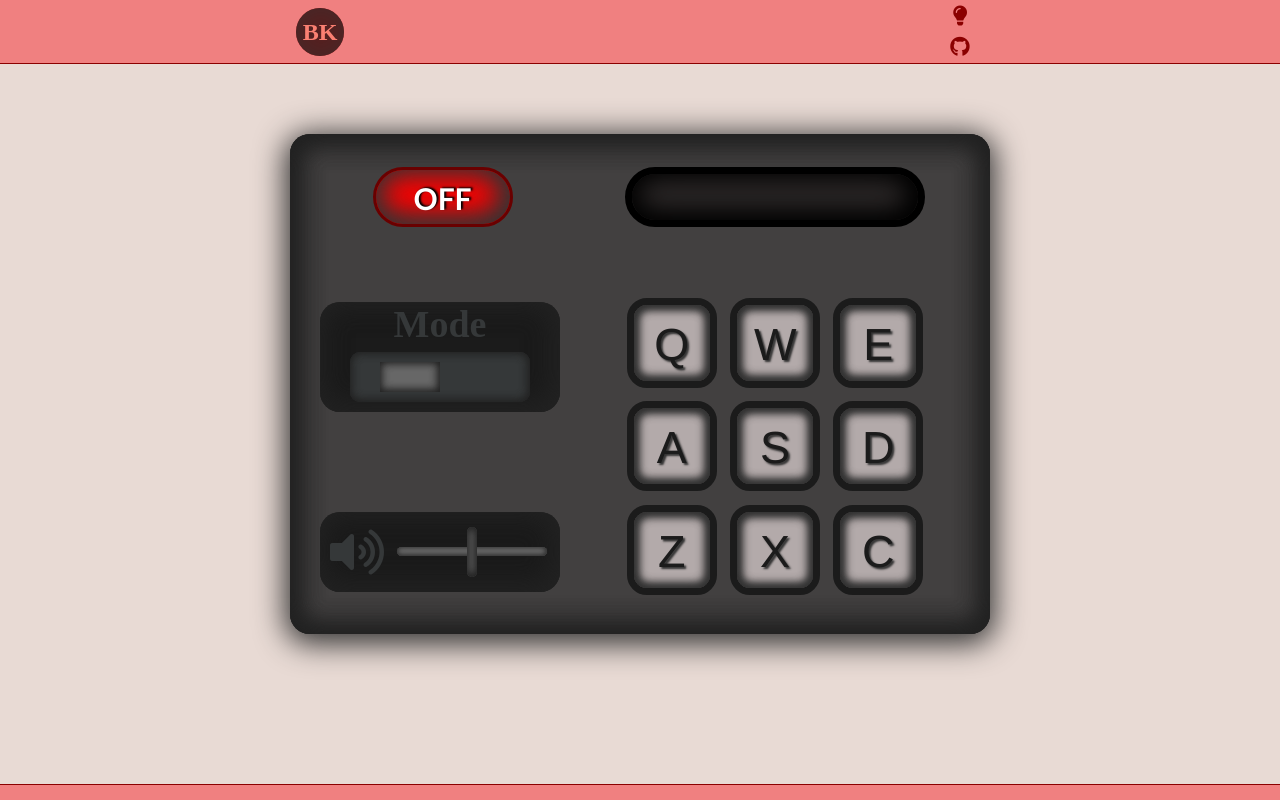
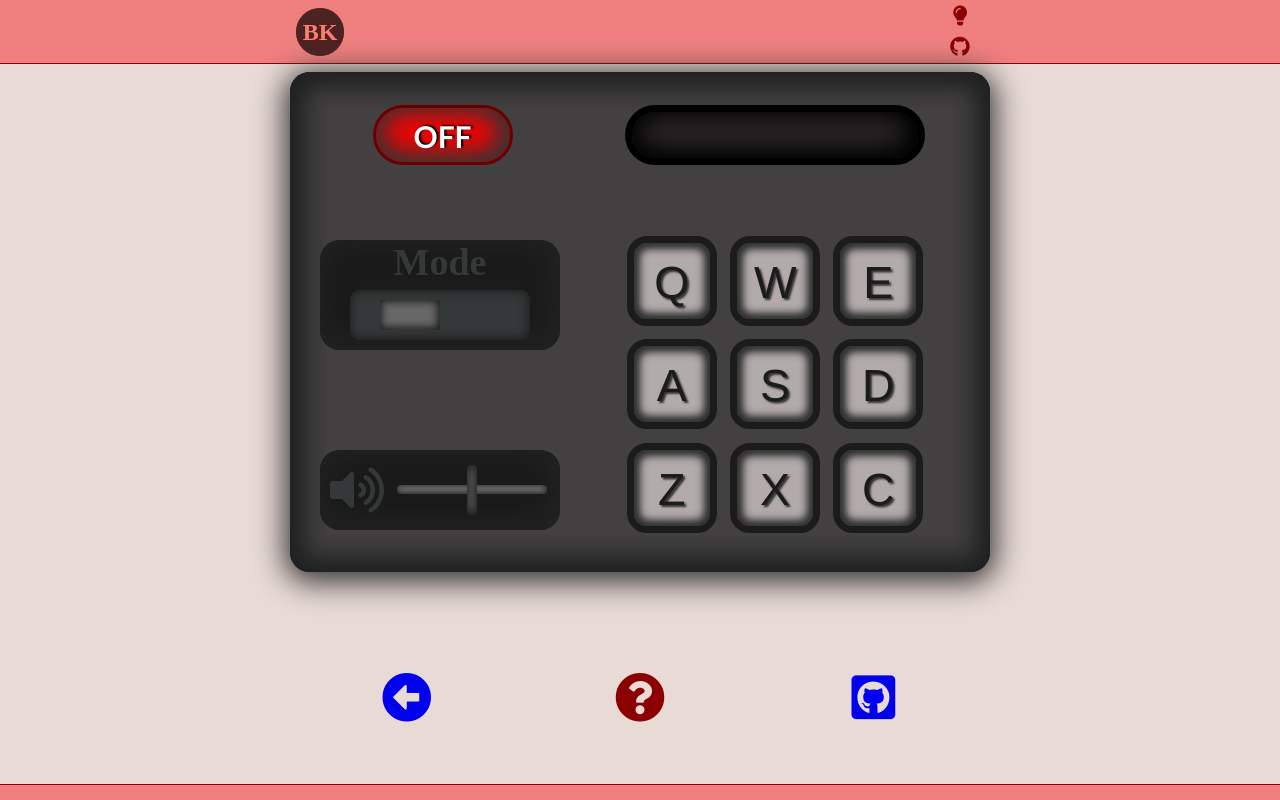
Before and after one commit to billkondo/My_Site, a React app: page /DrumMachine in a window 1280 px wide. Built offline with nearby package versions, Linux system fonts and the light colour scheme; a web font is replaced by a local one.

Commit message:
Added Tools

```diff
--- /dev/null
+++ b/src/components/AboutMe/AboutMe.js
@@ -0,0 +1,9 @@
+import React from 'react';
+
+const AboutMe = () => (
+  <div id="about-me" className="contain-site">
+
+  </div>
+);
+
+export default AboutMe;
--- a/src/components/DrumMachine/DrumMachineApp.js
+++ b/src/components/DrumMachine/DrumMachineApp.js
@@ -1,13 +1,18 @@
 import React from 'react';
 import DrumMachine from './App';
+import Tools from '../Tools/Tools';
 import '../../styles/DrumMachineApp.scss';
 
+const URL = 'https://github.com/billkondo/Web-Development-Training/tree/master/Free-Code-Camp/drum-machine';
 
 class DrumMachineApp extends React.Component {
   render() {
     return (
       <div className="contain-site drum-machine-app">
         <DrumMachine />
+        <Tools
+          url={URL}
+        />
       </div>
     );
   }
--- a/src/components/ReactCalculator/ReactCalculator.js
+++ b/src/components/ReactCalculator/ReactCalculator.js
@@ -36,7 +36,7 @@ class ReactCalculator extends React.Component {
           <Description
             title={"Calculator"}
             text={`Need to do some calculations ?`}
-            tags={['Javascript', 'CSS3', 'React', 'Redux']}
+            tags={['Javascript', 'CSS3', 'React', 'Redux', 'Big.js']}
           />
         }
       </div>
--- /dev/null
+++ b/src/components/Tools/GithubLinkProject.js
@@ -0,0 +1,41 @@
+import React from 'react';
+
+class GithubLinkProject extends React.Component {
+  state = {
+    mouseover: false
+  }
+
+  mouseEnter = () =>
+    this.setState({
+      mouseover: true
+    });
+
+  mouseLeave = () =>
+    this.setState({
+      mouseover: false
+    });
+
+  render() {
+    return (
+      <div
+        className="github-link-project"
+        onMouseEnter={this.mouseEnter}
+        onMouseLeave={this.mouseLeave}
+      >
+
+        <a href={this.props.url} target='_blank' style={this.props.style}>
+          <i className="fab fa-github-square" />
+        </a>
+
+        {
+          this.state.mouseover &&
+          <div className='message' style={this.props.style}>
+            Github Repo
+          </div>
+        }
+      </div>
+    );
+  }
+}
+
+export default GithubLinkProject;
--- /dev/null
+++ b/src/components/Tools/Information.js
@@ -0,0 +1,47 @@
+import React from 'react';
+
+class Information extends React.Component {
+  state = {
+    mouseover: false
+  }
+
+  mouseEnter = () =>
+    this.setState({
+      mouseover: true
+    });
+
+  mouseLeave = () =>
+    this.setState({
+      mouseover: false
+    });
+
+  render() {
+    let style = this.props.style;
+
+    style = {
+      ...style,
+      opacity: "1.0"
+    }
+
+    return (
+      <div
+        id="information"
+        onMouseEnter={this.mouseEnter}
+        onMouseLeave={this.mouseLeave}
+        style={this.props.style}
+      >
+        {!this.props.theme && <i className="fas fa-question-circle" /> }
+        {this.props.theme && <i className="far fa-question-circle" /> }
+
+        {
+          this.state.mouseover &&
+          <div className="message" style={style} >
+            About this project
+          </div>
+        }
+      </div>
+    );
+  }
+}
+
+export default Information;
--- /dev/null
+++ b/src/components/Tools/Tools.js
@@ -0,0 +1,64 @@
+import React from 'react';
+import { Link } from 'react-router-dom';
+import Information from './Information';
+import GithubLinkProject from './GithubLinkProject';
+import { connect } from 'react-redux';
+
+class tools extends React.Component {
+  state = {
+    mouseover: false
+  }
+
+  mouseEnter = () =>
+    this.setState({
+      mouseover: true
+    });
+
+  mouseLeave = () =>
+    this.setState({
+      mouseover: false
+    });
+
+  render() {
+    let style = {};
+
+    if (this.props.theme)
+      style = {
+        color: "#d83a2d"
+      }
+
+    return (
+      <div id="tools">
+        <div
+          id="back-link"
+          onMouseEnter={this.mouseEnter}
+          onMouseLeave={this.mouseLeave}
+          style={this.props.style}
+        >
+          <Link to="/" style={style}>
+            {!this.props.theme && <i className="fas fa-arrow-alt-circle-left" /> }
+            {this.props.theme && <i className="far fa-arrow-alt-circle-left" />}
+          </Link>
+
+          {
+            this.state.mouseover &&
+            <div className="message" style={style}>
+              Go Back
+            </div>
+          }
+
+        </div>
+        <Information style={style} theme={this.props.theme}/>
+        <GithubLinkProject url={this.props.url} style={style}/>
+      </div>
+    );
+  }
+}
+
+const Tools = connect(
+  (state) => ({
+    theme: state.theme.theme
+  })
+)(tools);
+
+export default Tools;
--- a/src/routers/BodyRouter.js
+++ b/src/routers/BodyRouter.js
@@ -4,6 +4,7 @@ import DrumMachineApp from '../components/DrumMachine/DrumMachineApp';
 import ReactCalculatorApp from '../components/ReactCalculator/ReactCalculatorApp';
 import PomodoroClockApp from '../components/PomodoroClock/PomodoroClockApp';
 import TicTacToeApp from '../components/TicTacToe/TicTacToeApp';
+import AboutMe from '../components/AboutMe/AboutMe';
 import { BrowserRouter, Route, Switch} from 'react-router-dom';
 
 const BodyRouter = () => (
@@ -14,6 +15,7 @@ const BodyRouter = () => (
         <Route exact path='/ReactCalculator' component={ReactCalculatorApp} />
         <Route exact path='/PomodoroClock' component={PomodoroClockApp} />
         <Route exact path='/TicTacToe' component={TicTacToeApp} />
+        <Route exact path='/AboutMe' component={AboutMe}/>
       </Switch>
     </BrowserRouter>
 );
--- /dev/null
+++ b/src/styles/components/_Tools.scss
@@ -0,0 +1,75 @@
+#tools {
+  height: 3vh;
+  margin-top: 100px;
+  // background: red;
+  display: grid;
+  grid-template-rows: 1fr;
+  grid-template-columns: 1fr 1fr 1fr;
+
+  align-items: center;
+  justify-items: center;
+
+  .github-link-project {
+    position: relative;
+    font-size: 50px;
+    color: darkred;
+    cursor: pointer;
+
+    a:visited {
+      color: darkred;
+    }
+
+    a:hover {
+      opacity: 0.5;
+    }
+
+    a:active {
+      position: relative;
+      top: 5px;
+    }
+  }
+
+  #back-link {
+    position: relative;
+    font-size: 50px;
+    color: darkred;
+
+    a:visited {
+      color: darkred;
+    }
+
+    a:hover {
+      opacity: 0.5;
+    }
+
+    a:active {
+      position: relative;
+      top: 5px;
+    }
+  }
+
+  #information {
+    position: relative;
+    font-size: 50px;
+    color: darkred;
+    cursor: pointer;
+  }
+
+  // #information:hover {
+  //   opacity: 0.5;
+  // }
+
+  #information:active {
+    position: relative;
+    top: 5px;
+  }
+
+  .message {
+    position: absolute;
+    font-size: 20px;
+    font-family: 'Patrick Hand';
+
+    top: 60px;
+    text-align: center;
+  }
+}
--- a/src/styles/styles.scss
+++ b/src/styles/styles.scss
@@ -9,6 +9,7 @@
 @import './components/ReactCalculator';
 @import './components/Site';
 @import './components/TicTacToe';
+@import './components/Tools';
 
 #app {
   height: 100%;
```
